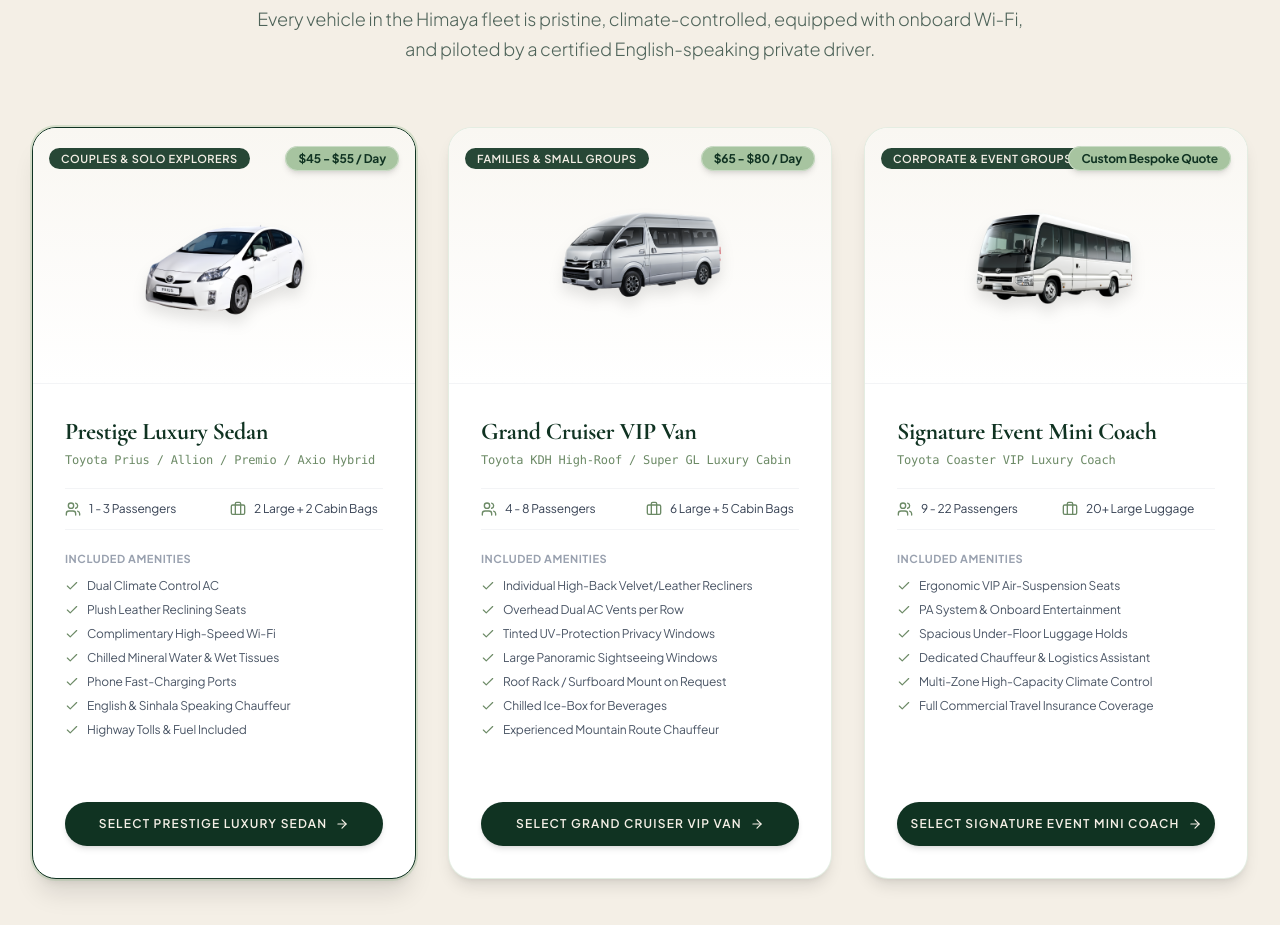
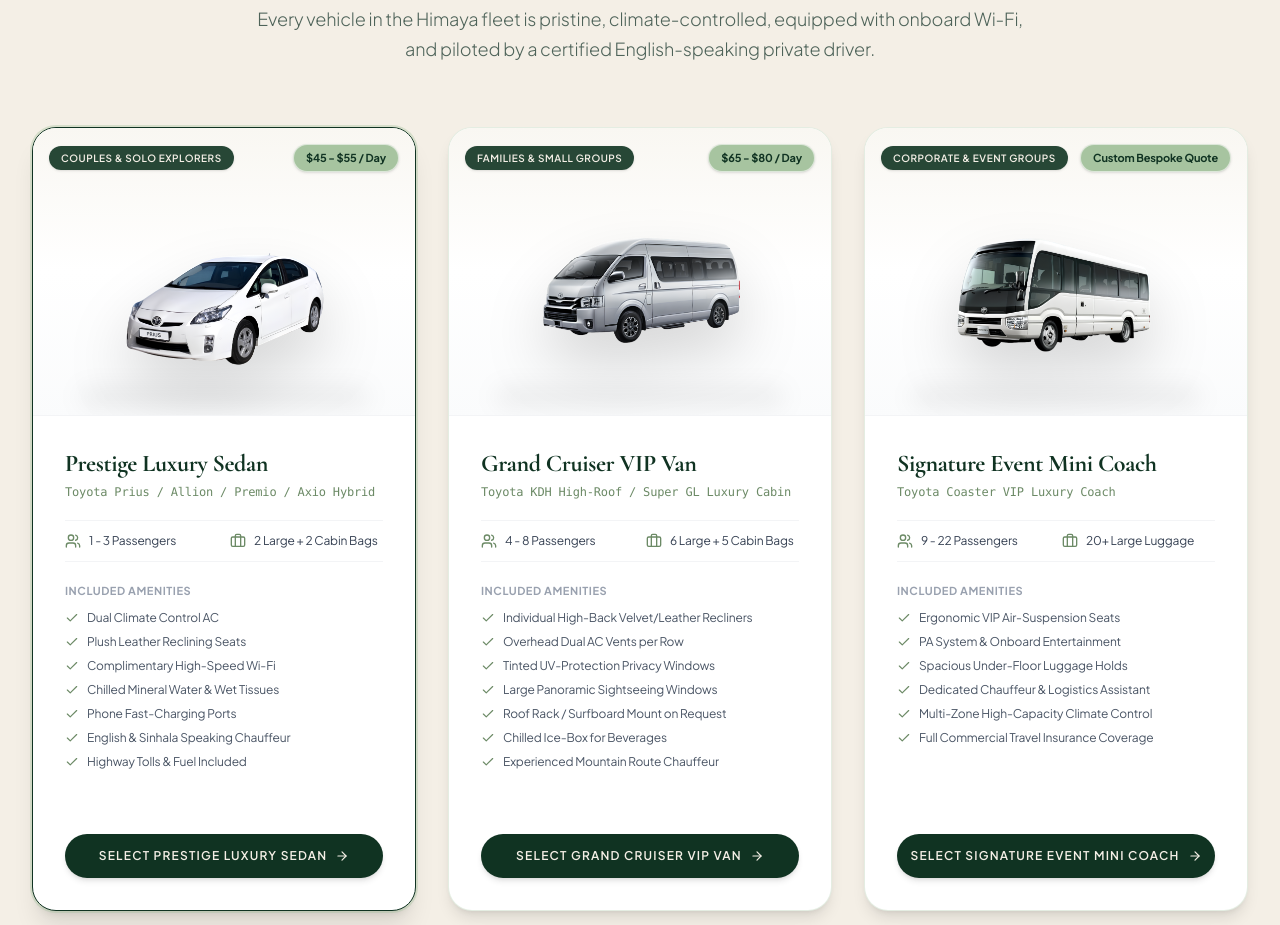
Before and after one commit to raveenn10-bit/Himaya_Travels-and-Tours, a Next.js app: page / in a window 1280 px wide. Shown: the part 5580-6505 px from the top of the page. Built offline with nearby package versions, Linux system fonts and the light colour scheme.

Commit message:
feat: enlarge and properly fit vehicle cutout images in Fleet section with studio ground shadow and fix badge overlap

```diff
--- a/components/fleet.tsx
+++ b/components/fleet.tsx
@@ -42,7 +42,7 @@ export default function Fleet({ onSelectFleet, onSelectVehicle }: FleetProps) {
           </p>
         </ScrollFade>
 
-        {/* 3 Fleet Cards Grid with Studio Cutout Vehicles */}
+        {/* 3 Fleet Cards Grid with Prominently Fitted Studio Cutout Vehicles */}
         <div className="grid grid-cols-1 lg:grid-cols-3 gap-8">
           {fleetData.map((item, idx) => (
             <motion.div
@@ -57,30 +57,31 @@ export default function Fleet({ onSelectFleet, onSelectVehicle }: FleetProps) {
               onClick={() => setSelectedId(item.id)}
             >
               <div>
-                {/* Vehicle Showcase Box with Studio Lighting Effect */}
-                <div className="relative h-64 w-full bg-gradient-to-b from-[#F9F7F2] to-white p-6 flex items-center justify-center border-b border-gray-100 overflow-hidden group">
-                  <div className="relative w-full h-full">
+                {/* Vehicle Showcase Box with Studio Lighting Effect & Clear Badges */}
+                <div className="relative h-64 sm:h-72 w-full bg-gradient-to-b from-[#F9F7F2] via-white to-gray-50/80 p-4 pt-14 flex items-center justify-center border-b border-gray-100 overflow-hidden group">
+                  {/* Top Non-overlapping Badge Row */}
+                  <div className="absolute top-4 left-4 right-4 flex items-center justify-between gap-2 z-20 font-sans">
+                    <span className="px-3 py-1 rounded-full bg-[#103322]/90 backdrop-blur-md text-[#F4EFE6] text-[10px] font-semibold uppercase tracking-wider shadow-sm truncate max-w-[55%]">
+                      {item.category}
+                    </span>
+                    <span className="px-3 py-1 rounded-full bg-[#A7C4A0] text-[#103322] text-[11px] font-bold shadow-sm border border-white/60 shrink-0">
+                      {item.ratePerDay}
+                    </span>
+                  </div>
+
+                  {/* Prominently Fitted Vehicle Image */}
+                  <div className="relative w-full h-full flex items-center justify-center">
                     <Image
                       src={item.image}
                       alt={item.name}
                       fill
-                      className="object-contain drop-shadow-xl transition-transform duration-500 group-hover:scale-105"
+                      className="object-contain scale-110 sm:scale-120 group-hover:scale-125 transition-transform duration-500 drop-shadow-2xl"
+                      priority={idx === 0}
                     />
                   </div>
 
-                  {/* Category Pill */}
-                  <div className="absolute top-4 left-4">
-                    <span className="px-3 py-1 rounded-full bg-[#103322]/90 backdrop-blur-md text-[#F4EFE6] text-[11px] font-semibold uppercase tracking-wider font-sans">
-                      {item.category}
-                    </span>
-                  </div>
-
-                  {/* Daily Rate Pill */}
-                  <div className="absolute top-4 right-4">
-                    <span className="px-3 py-1 rounded-full bg-[#A7C4A0] text-[#103322] text-xs font-bold font-sans shadow-md border border-white/40">
-                      {item.ratePerDay}
-                    </span>
-                  </div>
+                  {/* Subtle Ground Shadow Floor Indicator */}
+                  <div className="absolute bottom-3 w-3/4 h-3 bg-black/10 rounded-full blur-md pointer-events-none" />
                 </div>
 
                 {/* Body Content */}
```
